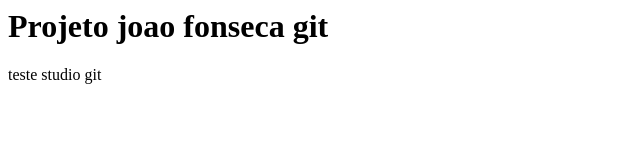
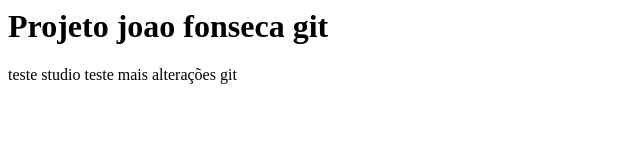
Before and after one commit to lucashorst/curso-git, a plain HTML site: page index.html in a window 1280 px wide. Shown: the whole page, without its empty margins (0-640 px from the left). Drawn offline with Linux system fonts and the light colour scheme.

Commit message:
ateração de paragrafo git

```diff
--- a/index.html
+++ b/index.html
@@ -3,6 +3,6 @@
     </head>
     <body>
         <h1>Projeto joao fonseca git</h1>
-        <p>teste studio git</p>
+        <p>teste studio teste mais alterações git</p>
     </body>
 </html
```
